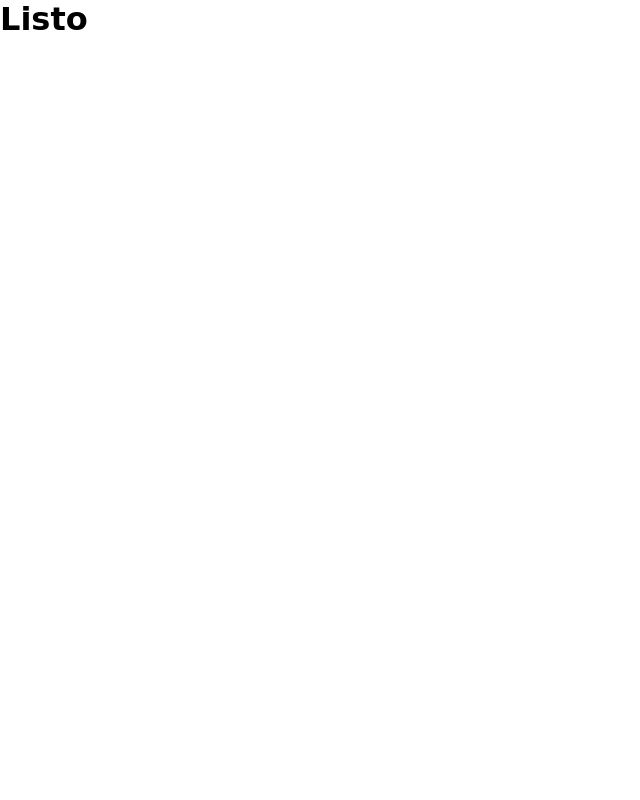
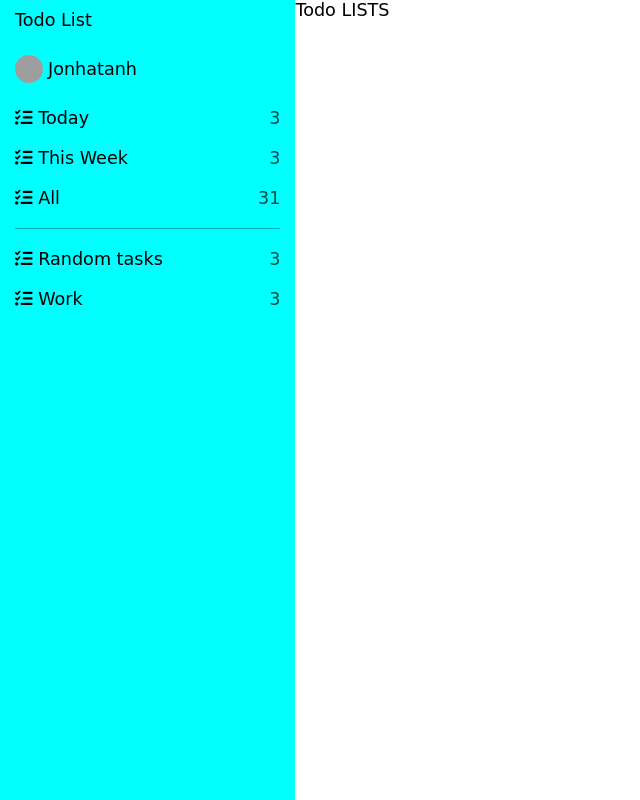
Before and after one commit to jonhatanh/todo-list, a website built with webpack: page dist/index.html in a window 1280 px wide. Shown: the whole page, without its empty margins (0-640 px from the left). Built offline with nearby package versions, Linux system fonts and the light colour scheme; grey boxes are pictures that could not be loaded; a web font is replaced by a local one.

Commit message:
Add nav structure and styles

```diff
--- a/src/style.scss
+++ b/src/style.scss
@@ -8,4 +8,70 @@
 
 body {
     font-family: 'Edu SA Beginner', cursive;
+    min-height: 100vh;
+    display: flex;
+    font-size: 1.1rem;
 }
+
+#app {
+    flex: 1;
+    display: grid;
+    grid-template-columns: 1.5fr 5fr;
+    grid-template-areas:
+    "nav list";
+}
+
+.nav {
+    grid-area: nav;
+    display: flex;
+    flex-direction: column;
+    gap: 25px;
+    background-color: aqua;
+
+    padding: 10px 15px;
+
+}
+
+.nav__user-profile {
+    display: flex;
+    align-items: center;
+    gap: 5px;
+
+    img {
+        max-width: 28px;
+        border-radius: 50%;
+    }
+}
+
+.nav__items {
+    display: flex;
+    flex-direction: column;
+    // gap: 30px;
+}
+.nav__items__views, .nav__items__projects {
+    display: flex;
+    flex-direction: column;
+    gap: 20px;
+}
+.nav__items__views {
+    border-bottom: 1px solid rgba($color: #000000, $alpha: 0.3);
+    padding-bottom: 20px;
+}
+.nav__items__projects {
+    padding-top: 20px;
+}
+.nav__item {
+    text-decoration: none;
+    color: inherit;
+    display: flex;
+    justify-content: space-between;
+
+
+    .nav__item__qty {
+        opacity: 0.7;
+    }
+}
+
+.content {
+    grid-area: list;
+}
```
Also changed, not shown: dist/index.html, src/svg/profile.svg (added).
